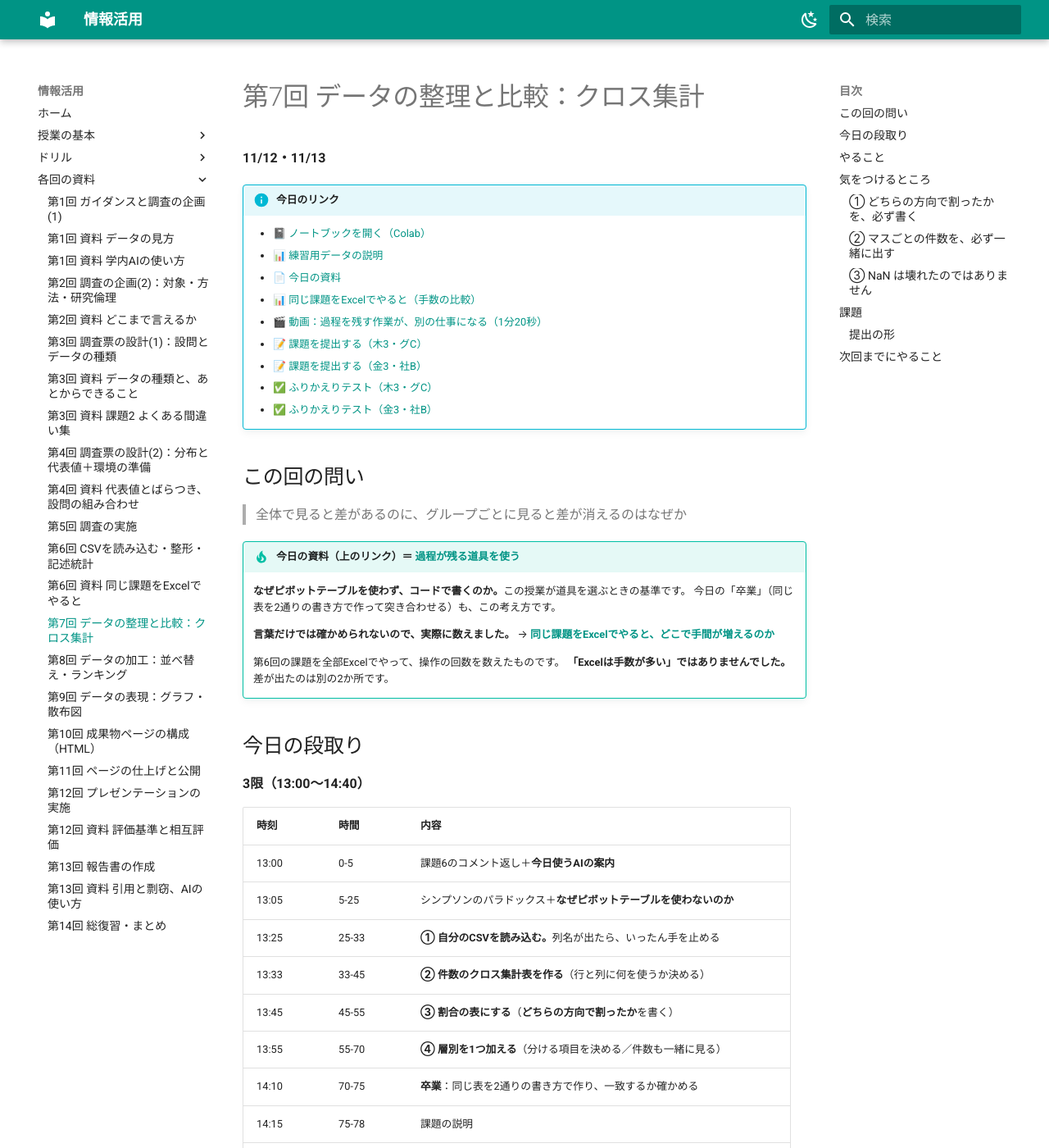
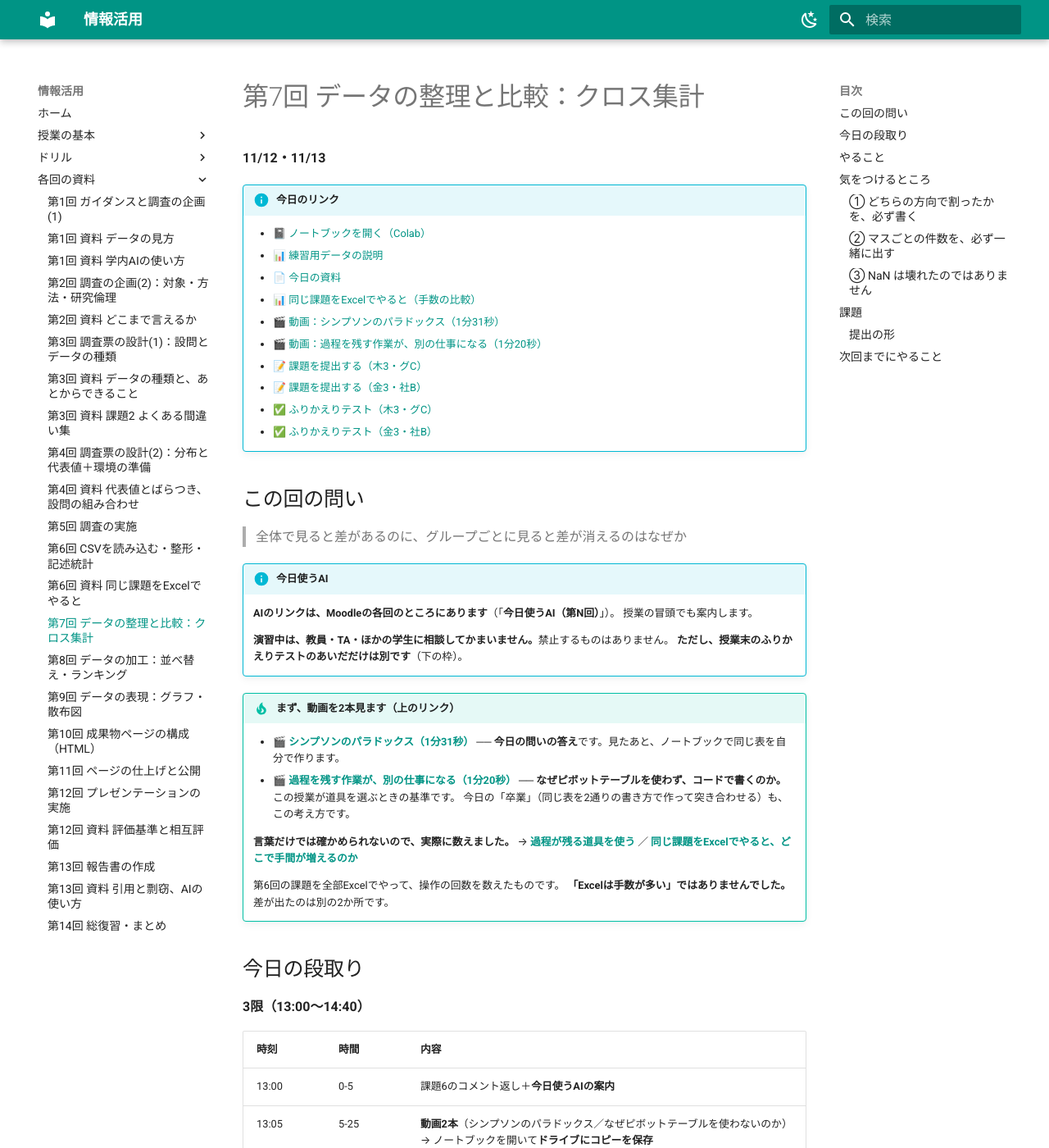
Before and after one commit to aonoa68/joho-katsuyo, an MkDocs documentation site: the page built from docs/week07.md, in a window 1280 px wide and 1400 px high. Shown: the whole window at 82% size. Built offline with MkDocs 1.6.1 and Material for MkDocs 9.7.7, drawn with Linux system fonts in a browser that asks for light colours; a script that is not in the unit is left out; some of the changed text lies outside the part shown.

Commit message:
第7回：バークレー動画を追加し、ページを進行順に並べ替え
- シンプソンのパラドックスの動画（1分31秒）を「今日のリンク」に追加
- links キーを video → video_simpson / video_process に分割
- 「今日使うAI」を問いの直後へ移動（13:00に話す内容のため）
- 資料の tip を「まず、動画を2本見ます」に置き換え
- 段取り表 13:05 を「動画2本→ノートブックを開いてドライブにコピーを保存」に
- 「気をつけるところ」に「③④のときに戻ってくる」注記を追加

Co-Authored-By: Claude Opus 5 <noreply@anthropic.com>
Claude-Session: https://claude.ai/code/session_01491iACNdyWdrViehZyTRv6

```diff
--- a/build_links.py
+++ b/build_links.py
@@ -24,7 +24,8 @@ LABELS = [
     ("data",      "📊 練習用データの説明"),
     ("material",  "📄 今日の資料"),
     ("material2", "📊 同じ課題をExcelでやると（手数の比較）"),
-    ("video",     "🎬 動画：過程を残す作業が、別の仕事になる（1分20秒）"),
+    ("video_simpson", "🎬 動画：シンプソンのパラドックス（1分31秒）"),
+    ("video_process", "🎬 動画：過程を残す作業が、別の仕事になる（1分20秒）"),
     ("drill",     "🎯 ドリル"),
     ("format",    "🧾 課題の書式"),
     ("form",      "🗳 フォームに入力する"),
--- a/docs/week07.md
+++ b/docs/week07.md
@@ -8,6 +8,7 @@
     - [📊 練習用データの説明](https://aonoa68.github.io/joho-katsuyo/data/primates.csv)
     - [📄 今日の資料](https://aonoa68.github.io/joho-katsuyo/process/)
     - [📊 同じ課題をExcelでやると（手数の比較）](https://aonoa68.github.io/joho-katsuyo/week06-excel/)
+    - [🎬 動画：シンプソンのパラドックス（1分31秒）](https://notebooklm.link.google/vGO98eSeM1Nh)
     - [🎬 動画：過程を残す作業が、別の仕事になる（1分20秒）](https://notebooklm.link.google/UqfJGUAkFWOQ)
     - [📝 課題を提出する（木3・グC）](https://moodle.hokusei.ac.jp/mod/assign/view.php?id=989701)
     - [📝 課題を提出する（金3・社B）](https://moodle.hokusei.ac.jp/mod/assign/view.php?id=989714)
@@ -19,12 +20,22 @@
 
 > 全体で見ると差があるのに、グループごとに見ると差が消えるのはなぜか
 
-!!! tip "今日の資料（上のリンク）＝ [過程が残る道具を使う](process.md)"
-    **なぜピボットテーブルを使わず、コードで書くのか。**この授業が道具を選ぶときの基準です。
-    今日の「卒業」（同じ表を2通りの書き方で作って突き合わせる）も、この考え方です。
+!!! info "今日使うAI"
+    **AIのリンクは、Moodleの各回のところにあります**（「**今日使うAI（第N回）**」）。
+    授業の冒頭でも案内します。
+
+    **演習中は、教員・TA・ほかの学生に相談してかまいません。**禁止するものはありません。
+    **ただし、授業末のふりかえりテストのあいだだけは別です**（下の枠）。
+
+!!! tip "まず、動画を2本見ます（上のリンク）"
+    - 🎬 **[シンプソンのパラドックス（1分31秒）](https://notebooklm.link.google/vGO98eSeM1Nh)**
+      ── **今日の問いの答え**です。見たあと、ノートブックで同じ表を自分で作ります。
+    - 🎬 **[過程を残す作業が、別の仕事になる（1分20秒）](https://notebooklm.link.google/UqfJGUAkFWOQ)**
+      ── **なぜピボットテーブルを使わず、コードで書くのか。**この授業が道具を選ぶときの基準です。
+      今日の「卒業」（同じ表を2通りの書き方で作って突き合わせる）も、この考え方です。
 
     **言葉だけでは確かめられないので、実際に数えました。**
-    → **[同じ課題をExcelでやると、どこで手間が増えるのか](week06-excel.md#_1)**
+    → **[過程が残る道具を使う](process.md)** ／ **[同じ課題をExcelでやると、どこで手間が増えるのか](week06-excel.md#_1)**
 
     第6回の課題を全部Excelでやって、操作の回数を数えたものです。
     **「Excelは手数が多い」ではありませんでした。**差が出たのは別の2か所です。
@@ -36,7 +47,7 @@
 | 時刻 | 時間 | 内容 |
 |---|---|---|
 | 13:00 | 0-5 | 課題6のコメント返し＋**今日使うAIの案内** |
-| 13:05 | 5-25 | シンプソンのパラドックス＋**なぜピボットテーブルを使わないのか** |
+| 13:05 | 5-25 | **動画2本**（シンプソンのパラドックス／なぜピボットテーブルを使わないのか）→ ノートブックを開いて**ドライブにコピーを保存** |
 | 13:25 | 25-33 | **① 自分のCSVを読み込む。**列名が出たら、いったん手を止める |
 | 13:33 | 33-45 | **② 件数のクロス集計表を作る**（行と列に何を使うか決める） |
 | 13:45 | 45-55 | **③ 割合の表にする**（**どちらの方向で割ったか**を書く） |
@@ -82,6 +86,9 @@
 
 
 ## 気をつけるところ
+
+!!! note "ここから下は、③と④のときに戻ってきます"
+    **いまは読まなくてかまいません。**割合の表を作るとき（③）と、層別を加えるとき（④）に使います。
 
 ### ① どちらの方向で割ったかを、必ず書く
 
--- a/links.json
+++ b/links.json
@@ -94,7 +94,8 @@
       "data": "https://aonoa68.github.io/joho-katsuyo/data/primates.csv",
       "material": "https://aonoa68.github.io/joho-katsuyo/process/",
       "material2": "https://aonoa68.github.io/joho-katsuyo/week06-excel/",
-      "video": "https://notebooklm.link.google/UqfJGUAkFWOQ",
+      "video_simpson": "https://notebooklm.link.google/vGO98eSeM1Nh",
+      "video_process": "https://notebooklm.link.google/UqfJGUAkFWOQ",
       "drill": "",
       "form": "",
       "format": "",
```
Also changed, not shown: other parts of docs/week07.md (+0 -7 lines).
